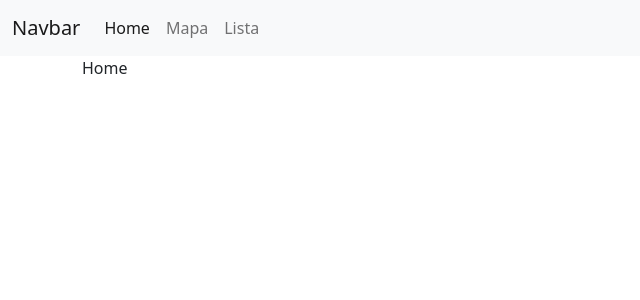
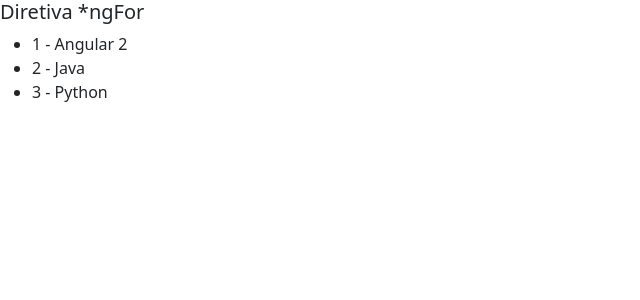
Before and after one commit to WellingtonIdeao/angular-course, an Angular app: page / in a window 1280 px wide. Shown: the top 300 px of the page, without its empty margins (0-640 px from the left). Built offline with nearby package versions, Linux system fonts and the light colour scheme.

Commit message:
Diretiva ngFor

```diff
--- a/src/app/app.component.html
+++ b/src/app/app.component.html
@@ -2,5 +2,6 @@
 <button class="btn btn-primary" (click)="mudarValor()" >Mudar valor</button>
 <button class="btn btn-primary" (click)="destruirCiclo()" >Deletar ciclo</button>
 <app-data-binding></app-data-binding>
-<app-diretiva-ngif></app-diretiva-ngif> -->
-<app-diretiva-ngswitch></app-diretiva-ngswitch>
+<app-diretiva-ngif></app-diretiva-ngif>
+<app-diretiva-ngswitch></app-diretiva-ngswitch>-->
+<app-diretiva-ngfor></app-diretiva-ngfor>
--- a/src/app/app.module.ts
+++ b/src/app/app.module.ts
@@ -15,6 +15,7 @@
 import { CicloComponent } from './ciclo/ciclo.component';
 import { DiretivaNgifComponent } from './diretiva-ngif/diretiva-ngif.component';
 import { DiretivaNgswitchComponent } from './diretiva-ngswitch/diretiva-ngswitch.component';
+import { DiretivaNgforComponent } from './diretiva-ngfor/diretiva-ngfor.component';
 
 
 @NgModule({
@@ -28,6 +29,7 @@
     CicloComponent,
     DiretivaNgifComponent,
     DiretivaNgswitchComponent,
+    DiretivaNgforComponent,
   ],
   imports: [
     BrowserModule,
--- /dev/null
+++ b/src/app/diretiva-ngfor/diretiva-ngfor.component.html
@@ -0,0 +1,6 @@
+<h5>Diretiva *ngFor</h5>
+<ul>
+    <li *ngFor="let i = index , let curso of cursos">
+        {{ i + 1 }} - {{ curso }}
+    </li>
+</ul>
--- /dev/null
+++ b/src/app/diretiva-ngfor/diretiva-ngfor.component.ts
@@ -0,0 +1,16 @@
+import { Component, OnInit } from '@angular/core';
+
+@Component({
+  selector: 'app-diretiva-ngfor',
+  templateUrl: './diretiva-ngfor.component.html',
+  styleUrls: ['./diretiva-ngfor.component.css']
+})
+export class DiretivaNgforComponent implements OnInit {
+  cursos: string[] =  ['Angular 2', 'Java', 'Python'];
+
+  constructor() { }
+
+  ngOnInit(): void {
+  }
+
+}
```
Also changed, not shown: src/app/diretiva-ngfor/diretiva-ngfor.component.css (added), 1 other file (tests, documents, lock files or other folders).
